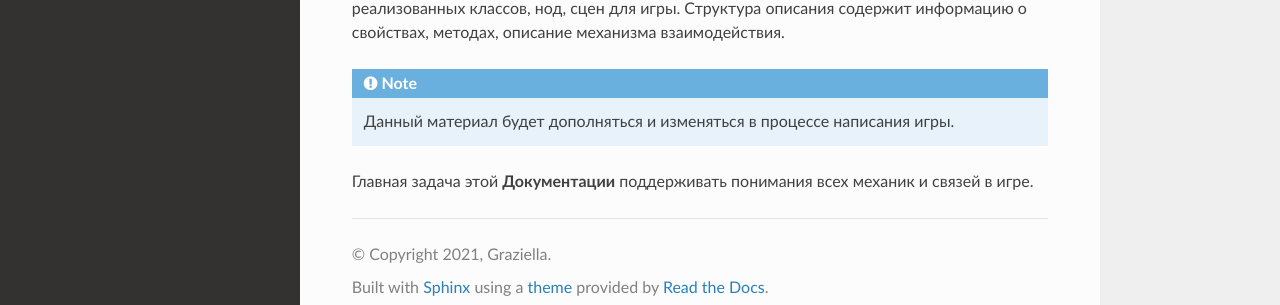
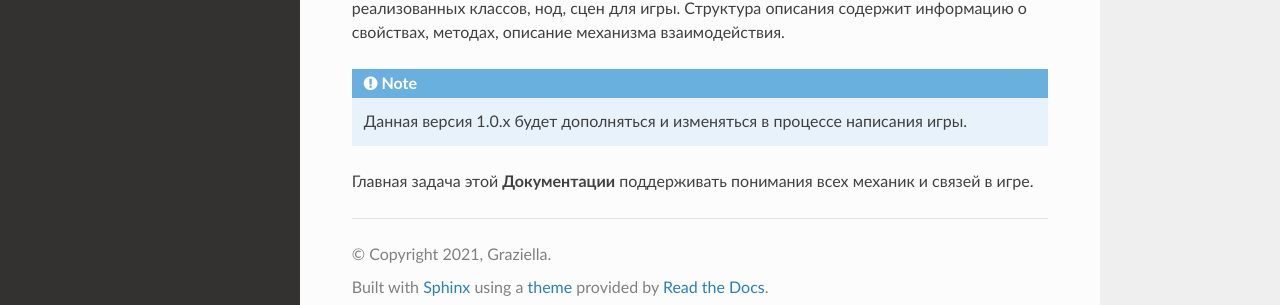
Before and after one commit to Enio449/DocKepler, a Sphinx documentation site: the page built from docs/source/index.rst, in a window 1280 px wide. Shown: the part 187-492 px from the top of the page. Built offline with Sphinx 7.4.7 and the Read the Docs theme 3.1.0, drawn with Linux system fonts in a browser that asks for light colours.

Commit message:
Update index.rst

```diff
--- a/docs/source/index.rst
+++ b/docs/source/index.rst
@@ -7,6 +7,6 @@
 
 .. note::
 
-   Данный материал будет дополняться и изменяться в процессе написания игры.
+   Данная версия 1.0.x будет дополняться и изменяться в процессе написания игры.
 
 Главная задача этой **Документации** поддерживать понимания всех механик и связей в игре.
```
